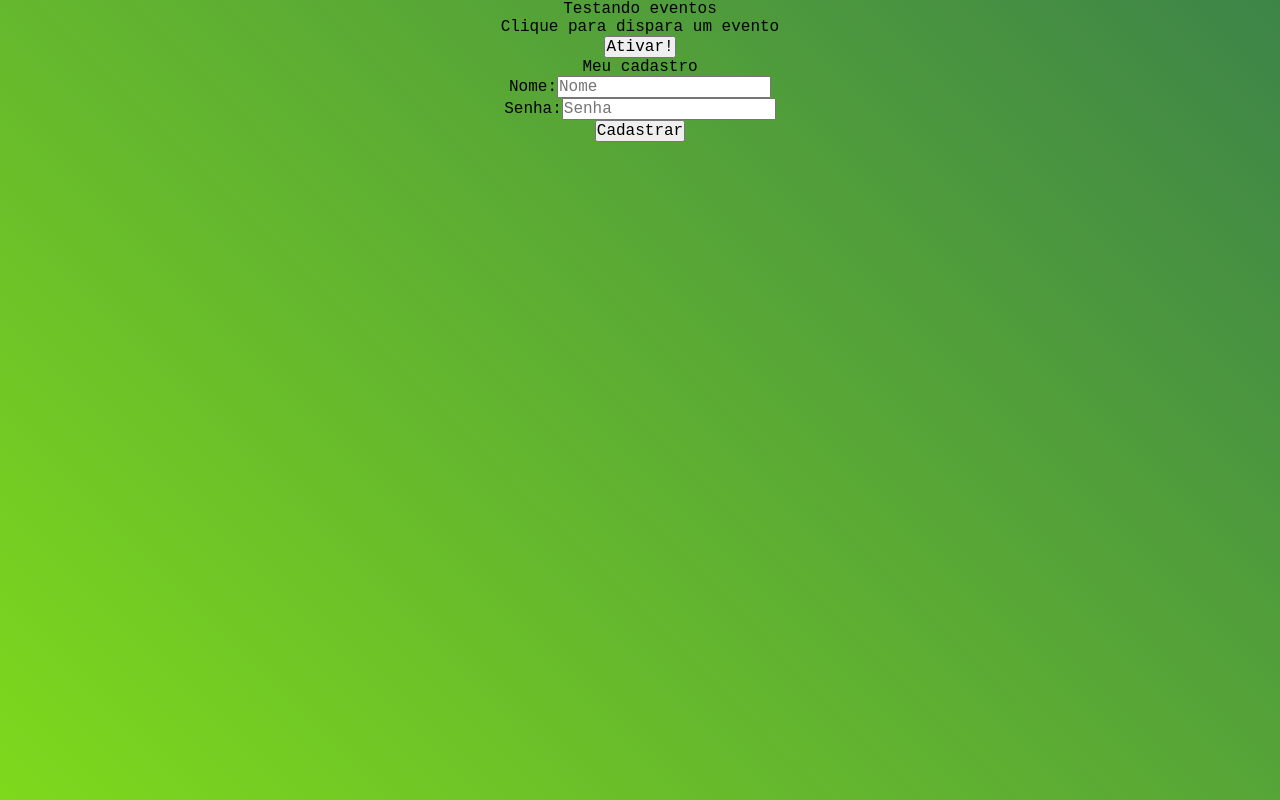
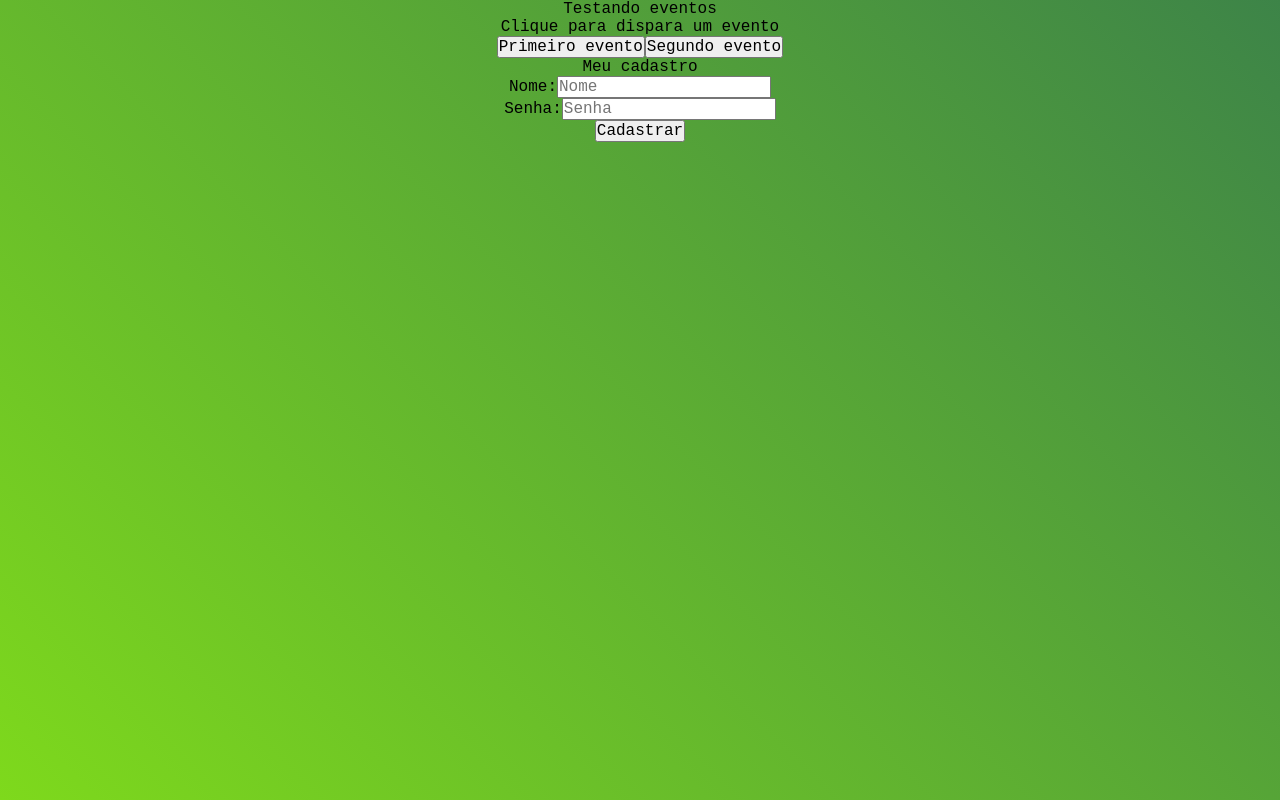
Before and after one commit to WeslleySturmer/exercicios_react, a React (Create React App) app in the folder curso_react/my-project/: page / in a window 1280 px wide. Built offline with nearby package versions, Linux system fonts and the light colour scheme; a web font is replaced by a local one.

Commit message:
Aula 11 - Eventos dentro de props

```diff
--- /dev/null
+++ b/curso_react/my-project/src/components/Button.js
@@ -0,0 +1,9 @@
+function Button(props){
+    return(
+        <>
+            <button onClick={props.event}>{props.text}</button>
+        </>
+    )
+}
+
+export default Button
--- a/curso_react/my-project/src/components/Evento.js
+++ b/curso_react/my-project/src/components/Evento.js
@@ -1,13 +1,20 @@
+import Button from "./Button"
+
 function Evento() {
 
     function meuEvento() {
-        console.log("Fui ativado!")
+        console.log("Primeiro evento")
+    }
+
+    function segundoEvento() {
+        console.log("Segundo evento")
     }
 
     return (
         <div>
             <p>Clique para dispara um evento</p>
-            <button onClick={meuEvento}>Ativar!</button>
+            <Button event={meuEvento} text="Primeiro evento"/>
+            <Button event={segundoEvento} text="Segundo evento"/>
         </div>
     )
 }
```
